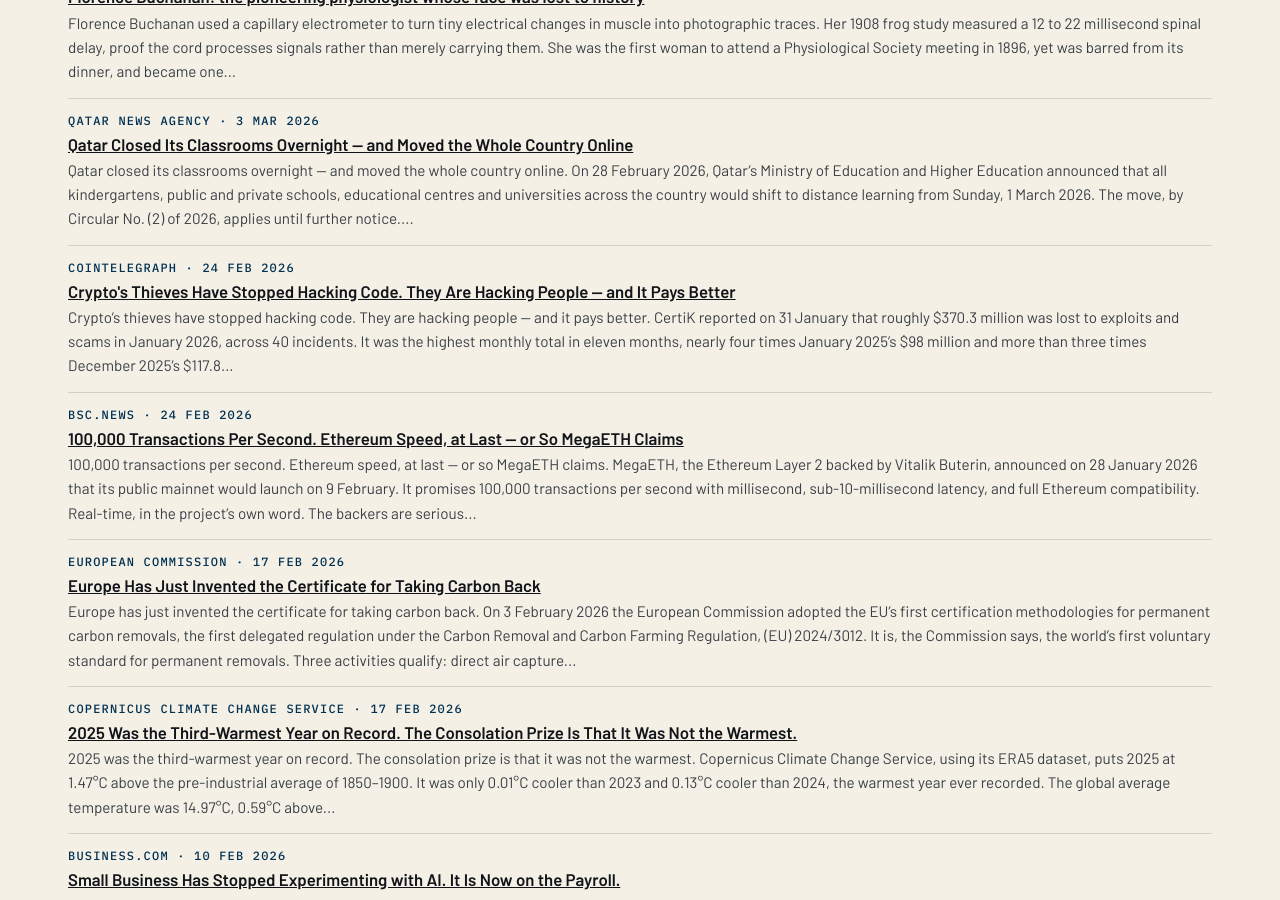
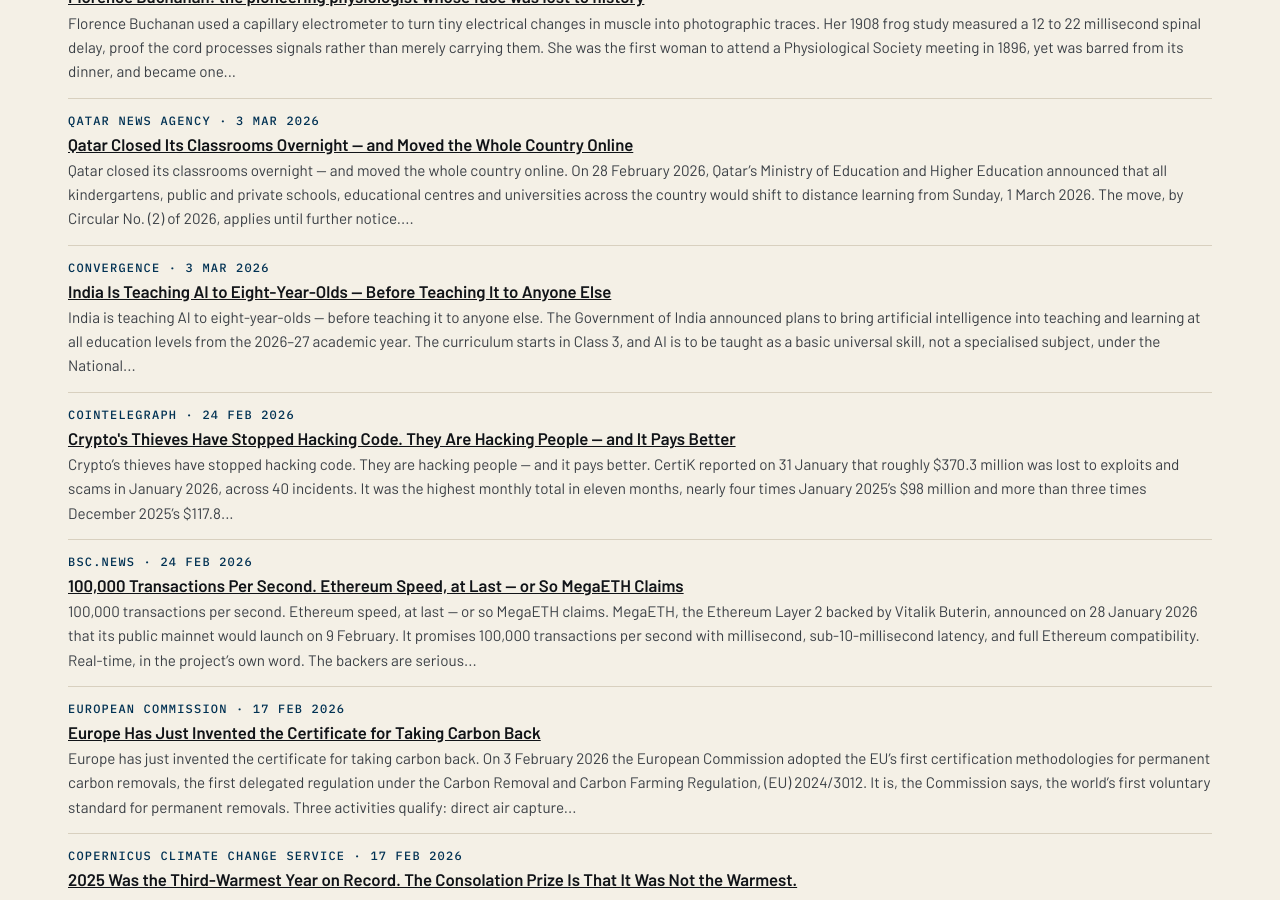
Before and after one commit to katz-news/katz.news, a Jekyll site: the page built from briefs/index.html, in a window 1280 px wide and 900 px high, scrolled down 14696 px. Built offline with Jekyll 4.4.1, drawn with Linux system fonts in a browser that asks for light colours.

Commit message:
Publish 2026-11-06

```diff
--- a/_data/build.yml
+++ b/_data/build.yml
@@ -1 +1 @@
-published_at: 2026-11-06T19:08:44Z
+published_at: 2026-11-06T19:10:15Z
--- /dev/null
+++ b/_posts/briefs/2026-11-06-india-is-teaching-ai-to-eight-year-olds-before-teaching-it-to-anyone-else.md
@@ -0,0 +1,19 @@
+---
+published: true
+title: India Is Teaching AI to Eight-Year-Olds — Before Teaching It to Anyone Else
+date: 2026-03-03
+section: education
+source_name: Convergence
+source_url: https://www.convergence-now.com/artificial-intelligence/india-ai-education-curriculum-2026/
+---
+India is teaching AI to eight-year-olds — before teaching it to anyone else.
+
+The Government of India announced plans to bring artificial intelligence into teaching and learning at all education levels from the 2026–27 academic year. The curriculum starts in Class 3, and AI is to be taught as a basic universal skill, not a specialised subject, under the National Education Policy 2020 and the National Curriculum Framework for School Education 2023.
+
+CBSE and NCERT are finalising the frameworks and materials. An expert committee chaired by Professor Karthik Raman of IIT Madras is steering the work, with Kendriya Vidyalaya Sangathan and Navodaya Vidyalaya Samiti involved. Teaching materials and handbooks were targeted for December 2025, and teacher training will run through NISHTHA, reaching more than ten million teachers.
+
+The formal decision came earlier, on 29 October 2025: AI and computational thinking become mandatory in Classes 3 to 8 from 2026–27, expanding to Classes 9 and 10 in 2027–28.
+
+Class 3, computing, and a country-sized classroom. India is not adding a subject. It is adding a literacy.
+
+Conclusion: AI in Indian schools is not a subject, but rather a skill — like reading, only newer.
```
